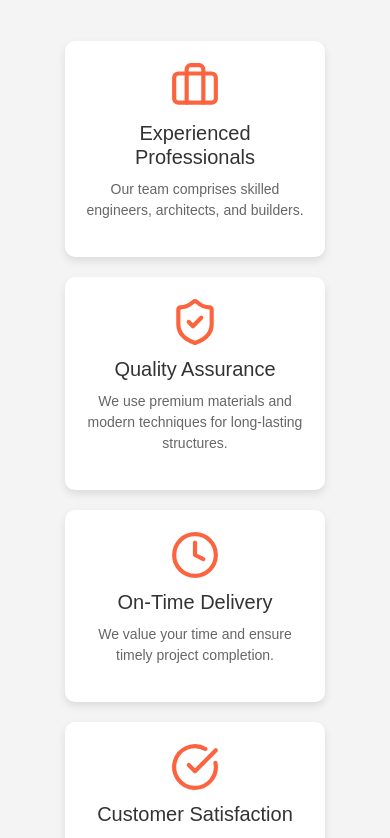
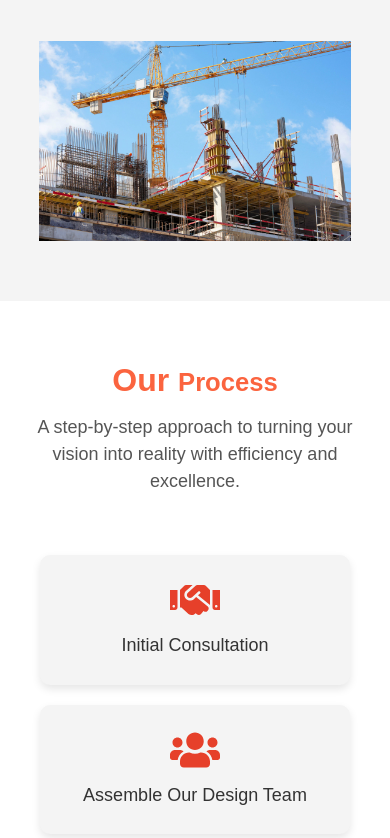
Before and after one commit to aayush-916/SVMIRA, a React (Vite) app: page / in a window 390 px wide. Shown: the part 4646-5484 px from the top of the page. Built offline with nearby package versions, Linux system fonts and the light colour scheme.

Commit message:
first commit

```diff
--- a/index.html
+++ b/index.html
@@ -4,7 +4,7 @@
     <meta charset="UTF-8" />
     <link rel="icon" type="image/svg+xml" href="/vite.svg" />
     <meta name="viewport" content="width=device-width, initial-scale=1.0" />
-    <title>Vite + React</title>
+    <title>SVMIRA Construction</title>
     <link href="https://cdn.jsdelivr.net/npm/bootstrap@5.3.3/dist/css/bootstrap.min.css" rel="stylesheet" integrity="sha384-QWTKZyjpPEjISv5WaRU9OFeRpok6YctnYmDr5pNlyT2bRjXh0JMhjY6hW+ALEwIH" crossorigin="anonymous">
   </head>
   <body>
--- a/src/About.jsx
+++ b/src/About.jsx
@@ -4,26 +4,6 @@ import { Briefcase, ShieldCheck, Clock, CheckCircle } from "lucide-react";
 import { useInView } from "react-intersection-observer";
 import "./App.css"; // Import external CSS file
 
-const Feature = ({ icon, title, description }) => {
-  const { ref, inView } = useInView({
-    triggerOnce: false, // Animation triggers again when scrolled back
-    threshold: 0.2, // Animation triggers when 20% of the component is visible
-  });
-
-  return (
-    <motion.div
-      ref={ref}
-      className="feature"
-      initial={{ opacity: 0, y: 50 }}
-      animate={inView ? { opacity: 1, y: 0 } : { opacity: 0, y: 50 }}
-      transition={{ duration: 0.6 }}
-    >
-      {icon}
-      <h3>{title}</h3>
-      <p>{description}</p>
-    </motion.div>
-  );
-};
 
 const About = () => {
   return (
@@ -51,30 +31,12 @@ const About = () => {
 At the core of our approach lies a commitment to safety, efficiency, and customer satisfaction. We meticulously plan and execute every project, adhering to the highest industry standards and ensuring timely completion without compromising on quality. Whether you're looking for a custom-built home, a modern office space, or a large-scale infrastructure project, our expert team is here to transform your ideas into reality with innovation, expertise, and reliability.
         </motion.p>
 
-        <div className="features">
-          <Feature
-            icon={<Briefcase size={50} className="icon" />}
-            title="Experienced Professionals"
-            description="Our team comprises skilled engineers, architects, and builders."
-          />
-          <Feature
-            icon={<ShieldCheck size={50} className="icon" />}
-            title="Quality Assurance"
-            description="We use premium materials and modern techniques for long-lasting structures."
-          />
-          <Feature
-            icon={<Clock size={50} className="icon" />}
-            title="On-Time Delivery"
-            description="We value your time and ensure timely project completion."
-          />
-          <Feature
-            icon={<CheckCircle size={50} className="icon" />}
-            title="Customer Satisfaction"
-            description="Your vision is our priority – we build with trust and excellence."
-          />
-        </div>
+
       </div>
+        <img src="./pic3.jpg" alt="about pic" className="about_img"/>
+
     </section>
+
   );
 };
 
--- a/src/App.css
+++ b/src/App.css
@@ -288,6 +288,8 @@ li {
 }
 
 
+
+
 /* Ensure the content is centered */
 .content {
   position: absolute;
@@ -503,52 +505,14 @@ li {
   font-family: emoji;
 }
 
-/* Features Grid */
-.features {
-  display: flex;
-  flex-wrap: wrap;
-  justify-content: center;
-  gap: 20px;
+.about_img{
+  width: 80vw;
+  height: 400px;
 }
-
-.feature {
-  background: #fff;
-  padding: 20px;
-  border-radius: 10px;
-  box-shadow: 0 4px 8px rgba(0, 0, 0, 0.1);
-  width: 230px;
-  /* transition: transform 0.3s ease-in-out; */
-}
-
-.feature:hover {
-  transform: translateY(-5px);
-}
-
-.feature h3 {
-  font-size: 20px;
-  margin: 10px 0;
-  color: #333;
-}
-
-.feature p {
-  font-size: 14px;
-  color: #666;
-}
-
-/* Icons */
-.icon {
-  color: #fb643f;
-}
-
-/* Responsive Design */
-@media (max-width: 768px) {
-  .features {
-    flex-direction: column;
-    align-items: center;
-  }
-
-  .feature {
-    width: 80%;
+@media (max-width: 500px) {
+  .about_img{
+    width: 80vw;
+    height: 200px;
   }
 }
 
@@ -717,3 +681,79 @@ li {
     grid-template-columns: 1fr;
   }
 }
+
+
+/******************** Why CHoose Us ******************/
+
+/* Why Choose Us Section */
+.choose-section {
+  background: #ffffff;
+  padding: 60px 20px;
+  text-align: center;
+}
+
+.choose-container {
+  max-width: 1100px;
+  margin: 0 auto;
+}
+
+/* Heading */
+.choose-heading {
+  font-size: 32px;
+  font-weight: bold;
+  color: #fb643f;
+}
+
+.choose-description {
+  font-size: 18px;
+  color: #555;
+  margin: 15px 0 40px;
+}
+
+/* Grid Layout */
+.choose-grid {
+  display: grid;
+  grid-template-columns: repeat(auto-fit, minmax(250px, 1fr));
+  gap: 20px;
+  justify-content: center;
+  align-items: center;
+  padding: 20px;
+}
+
+/* Choose Item */
+.choose-item {
+  background: #f4f4f4;
+  border-radius: 10px;
+  padding: 20px;
+  box-shadow: 0 4px 8px rgba(0, 0, 0, 0.1);
+  text-align: center;
+}
+
+.choose-item:hover {
+  transform: translateY(-5px);
+}
+
+/* Icons */
+.choose-icon {
+  font-size: 50px;
+  color: #3fbffb;
+  margin-bottom: 10px;
+}
+
+/* Title */
+.choose-item h3 {
+  font-size: 18px;
+  color: #333;
+}
+
+.choose-item p {
+  font-size: 14px;
+  color: #555;
+}
+
+/* Responsive */
+@media (max-width: 768px) {
+  .choose-grid {
+    grid-template-columns: 1fr;
+  }
+}
--- a/src/App.jsx
+++ b/src/App.jsx
@@ -4,6 +4,7 @@ import './App.css'
 import OurProcess from './OurProcess'
 import OurServices from './OurServices'
 import Root from './Root'
+import WhyChooseUs from './whyChooseUs'
 
 
 function App() {
@@ -14,6 +15,7 @@ function App() {
       <OurServices/>
       <About/>
       <OurProcess/>
+      <WhyChooseUs/>
     </>
   )
 }
--- /dev/null
+++ b/src/whyChooseUs.jsx
@@ -0,0 +1,64 @@
+import React from "react";
+import { motion } from "framer-motion";
+import { useInView } from "react-intersection-observer";
+import { FaUsers, FaTools, FaMoneyBillWave, FaClock, FaThumbsUp } from "react-icons/fa";
+import "./App.css"; // Using global CSS file
+
+const WhyChooseItem = ({ icon: Icon, title, description }) => {
+  const { ref, inView } = useInView({
+    triggerOnce: false,
+    threshold: 0.2,
+  });
+
+  return (
+    <motion.div
+      ref={ref}
+      className="choose-item"
+      initial={{ opacity: 0, y: 50 }}
+      animate={inView ? { opacity: 1, y: 0 } : { opacity: 0, y: 50 }}
+      transition={{ duration: 0.6 }}
+    >
+      <Icon className="choose-icon" />
+      <h3>{title}</h3>
+      <p>{description}</p>
+    </motion.div>
+  );
+};
+
+const WhyChooseUs = () => {
+  return (
+    <section className="choose-section">
+      <div className="choose-container">
+        <motion.h2
+          className="choose-heading"
+          initial={{ opacity: 0, y: -50 }}
+          whileInView={{ opacity: 1, y: 0 }}
+          transition={{ duration: 0.6 }}
+          viewport={{ once: false }}
+        >
+          Why <span className="highlight">Choose Us?</span>
+        </motion.h2>
+
+        <motion.p
+          className="choose-description"
+          initial={{ opacity: 0, y: 30 }}
+          whileInView={{ opacity: 1, y: 0 }}
+          transition={{ duration: 0.6, delay: 0.2 }}
+          viewport={{ once: false }}
+        >
+          We are committed to delivering excellence with expertise, transparency, and quality craftsmanship.
+        </motion.p>
+
+        <div className="choose-grid">
+          <WhyChooseItem icon={FaUsers} title="Experienced Professionals" description="Skilled architects, engineers, and craftsmen ensuring quality at every step." />
+          <WhyChooseItem icon={FaTools} title="Quality Materials" description="We use only the finest, durable materials to ensure longevity and safety." />
+          <WhyChooseItem icon={FaMoneyBillWave} title="Transparent Pricing" description="No hidden charges—just fair and honest pricing for every project." />
+          <WhyChooseItem icon={FaClock} title="Timely Execution" description="We respect deadlines and ensure timely completion without compromising quality." />
+          <WhyChooseItem icon={FaThumbsUp} title="Customer-Centric Approach" description="Your satisfaction is our priority—delivering results that exceed expectations." />
+        </div>
+      </div>
+    </section>
+  );
+};
+
+export default WhyChooseUs;
```
Also changed, not shown: 2 other files (tests, documents, lock files or other folders).
